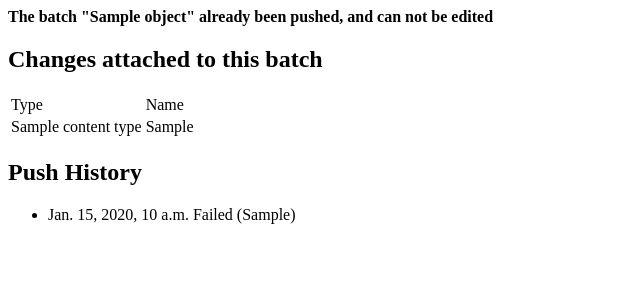
After one commit to cfpb/django-nudge, a Django app: template templates/admin/nudge/batch/read_only.html in a window 1280 px wide. The commit adds this page. Shown: the top 300 px of the page, without its empty margins (0-640 px from the left). Run offline with Django 3.2, Linux system fonts and the light colour scheme; the template is opened without the code that fills it: most values are stand-ins (such as "Sample title", 1, 10 or a date in 2020).

Commit message:
Resolves issue with deleted items appearing as "none" in batches, and replaces change for with read-only view of batch. Fixes #25 and #22

```diff
--- a/admin.py
+++ b/admin.py
@@ -50,8 +50,9 @@ class BatchAdmin(admin.ModelAdmin):
             attached_versions=[b.version for b in batch.batchitem_set.all()]
             context.update({'versions_selected': attached_versions,
                             'history': batch.pushhistoryitem_set.all(),
+                            'editable': not bool(batch.pushed),
+                            'object': batch
             })
-
 
 
         if not batch or not batch.pushed:
@@ -79,6 +80,7 @@ class BatchAdmin(admin.ModelAdmin):
         if request.POST.get(u'_save_and_push'):
             from client import push_batch
             if obj.is_valid():
+                obj.save()
                 push_batch(obj)
             else:
                 raise BatchValidationError(obj)
--- /dev/null
+++ b/templates/admin/nudge/batch/read_only.html
@@ -0,0 +1,33 @@
+<strong>The batch "{{ object.title }}" already been pushed, and can not be edited</strong>
+
+
+
+{% if versions_selected %}
+<h2>Changes attached to this batch</h2>
+<table>
+	<tr><td>Type</td><td>Name</td></tr>
+{% for version in versions_selected %}
+<tr> <td>{{version.content_type.name}} </td><td>{{version.object_repr}} </td> </li>
+
+{% endfor %}
+</table>
+{% endif %}
+
+<h2>Push History</h2><ul>
+{% for hitem in history %}
+<li>{{ hitem.created }}
+{% if hitem.http_result  %}
+{% if hitem.http_result < 300  %}
+	Success ({{ hitem.http_result }})
+{% else %}
+	Failed ({{ hitem.http_result }})
+{% endif %}
+
+	{% else %}
+
+	incomplete
+
+	{% endif %}
+</li>
+{% endfor %}
+</ul>
```
Also changed, not shown: templates/admin/nudge/batch/change_form.html (+9 -1 lines).
